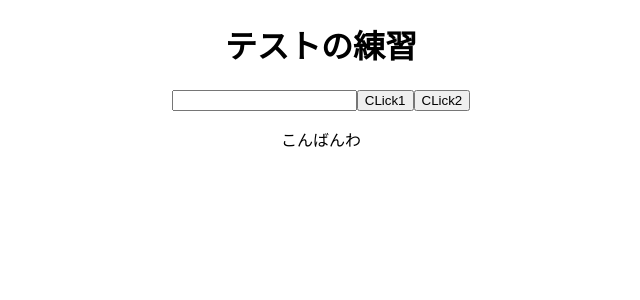
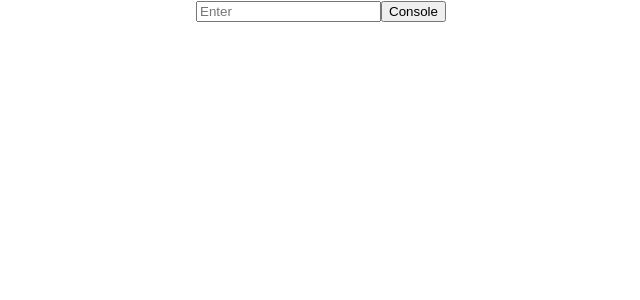
Before and after one commit to KNR1009/react-software-test, a React (Create React App) app: page / in a window 1280 px wide. Shown: the top 300 px of the page, without its empty margins (319-959 px from the left). Built offline with nearby package versions, Linux system fonts and the light colour scheme.

Commit message:
ユーザーイベントのテスト準備

```diff
--- a/src/App.js
+++ b/src/App.js
@@ -1,13 +1,17 @@
 import React from "react";
 // import logo from "./logo.svg";
 // import { Counter } from "./features/counter/Counter";
-import { Render } from "./Render";
+import { RenderInput } from "./RenderInput";
 import "./App.css";
 
 function App() {
   return (
     <div className="App">
-      <Render></Render>
+      <RenderInput
+        outputConsole={(e) => {
+          console.log(e);
+        }}
+      ></RenderInput>
     </div>
   );
 }
--- a/src/Render.js
+++ b/src/Render.js
@@ -8,6 +8,7 @@ export const Render = () => {
       <button>CLick1</button>
       <button>CLick2</button>
       <p>こんばんわ</p>
+      <span data-testid="test">テスト</span>
     </>
   );
 };
--- /dev/null
+++ b/src/RenderInput.js
@@ -0,0 +1,27 @@
+import React from "react";
+
+export const RenderInput = ({ outputConsole }) => {
+  const [input, setInput] = React.useState("");
+  const outputValue = () => {
+    if (input) {
+      outputConsole(input);
+    }
+  };
+  //console.log(outputConsole);
+  const updateValue = (e) => {
+    setInput(e.target.value);
+  };
+  return (
+    <div>
+      <input
+        type="text"
+        placeholder="Enter"
+        value={input}
+        onChange={updateValue}
+      />
+      <button onClick={outputValue}>Console</button>
+    </div>
+  );
+};
+
+export default RenderInput;
```
Also changed, not shown: 2 other files (tests, documents, lock files or other folders).
